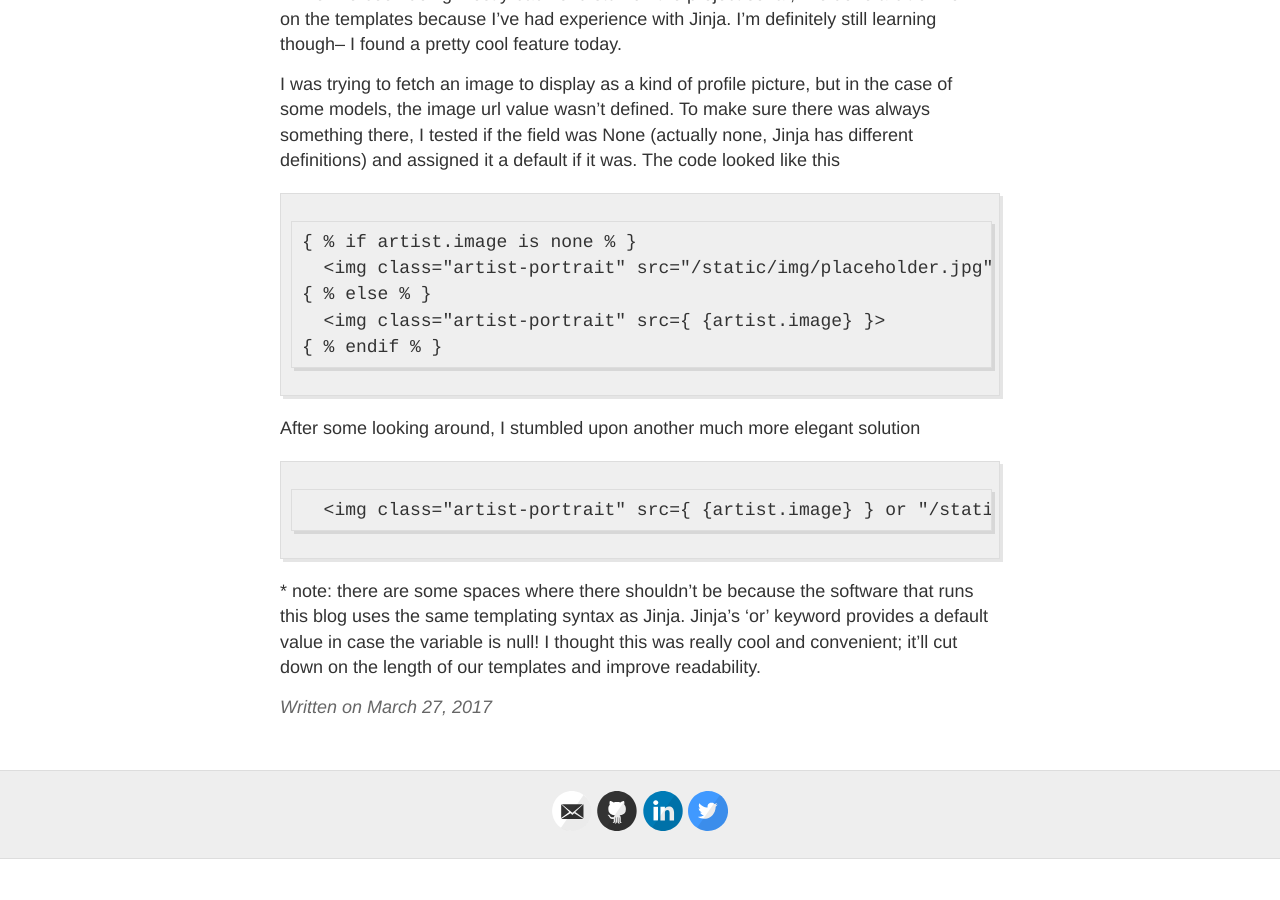
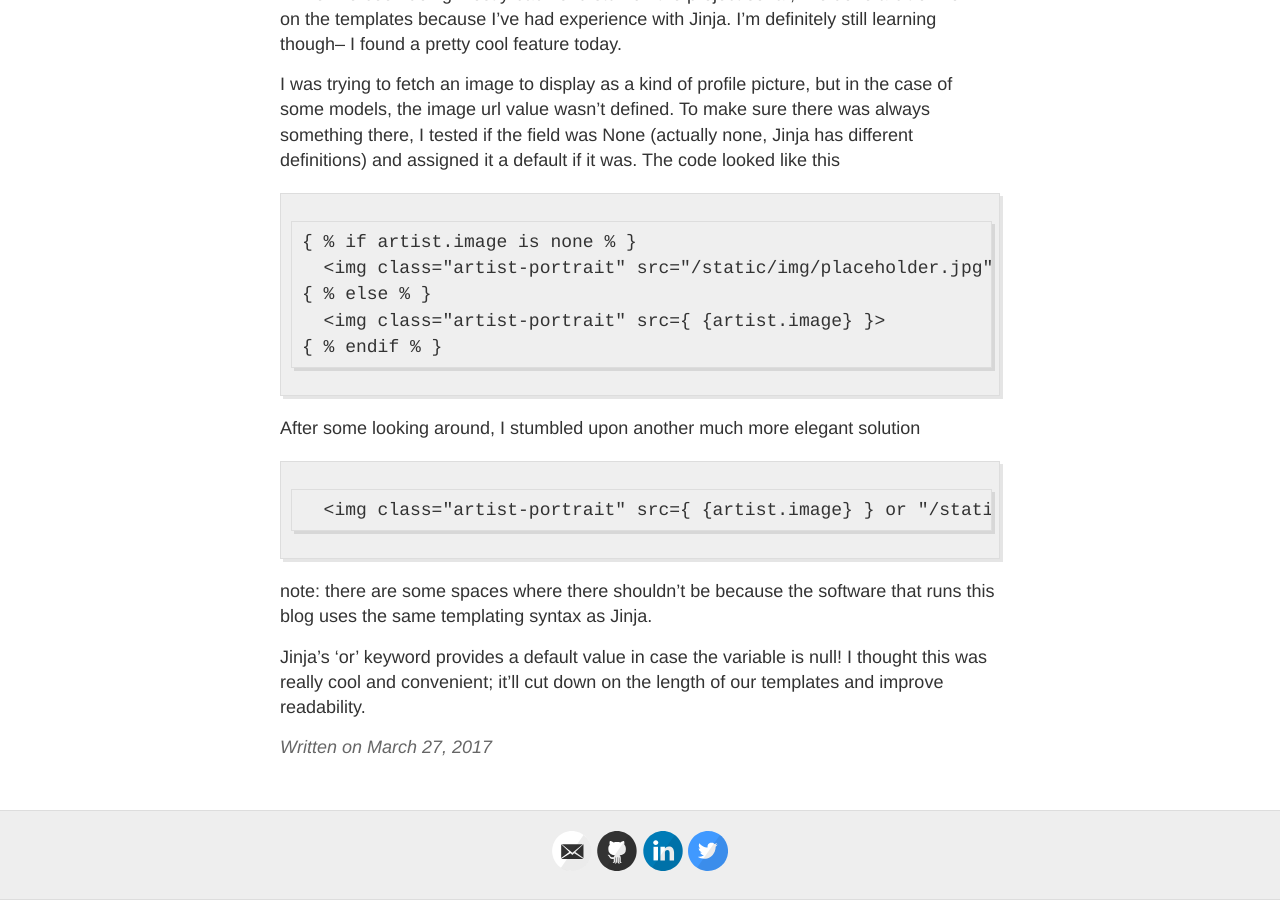
Before and after one commit to ig2s4tg/ig2s4tg.github.io, a Jekyll site: the page built from _posts/2017-3-27-post9.md, in a window 1280 px wide and 900 px high, scrolled down 1158 px. Built offline with Jekyll 4.4.1, drawn with Linux system fonts in a browser that asks for light colours; before the commit the page ends 2017 px from its top, so only the background shows below that.

````diff
--- a/_posts/2017-3-27-post9.md
+++ b/_posts/2017-3-27-post9.md
@@ -35,5 +35,6 @@ After some looking around, I stumbled upon another much more elegant solution
 ```
   <img class="artist-portrait" src={ {artist.image} } or "/static/img/placeholder.jpg">
 ```
-<sub><sup>\* note: there are some spaces where there shouldn't be because the software that runs this blog uses the same templating syntax as Jinja. </sup></sub>
+<sub>note: there are some spaces where there shouldn't be because the software that runs this blog uses the same templating syntax as Jinja. </sub>
+
 Jinja's 'or' keyword provides a default value in case the variable is null! I thought this was really cool and convenient; it'll cut down on the length of our templates and improve readability.
````
